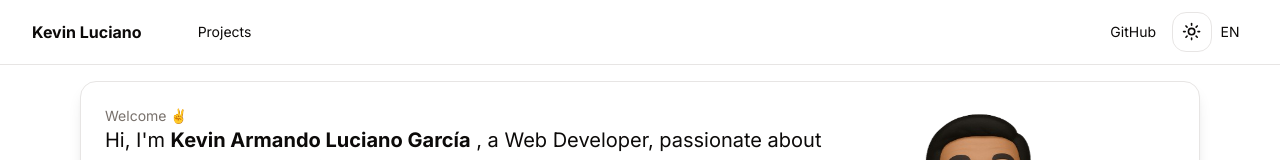
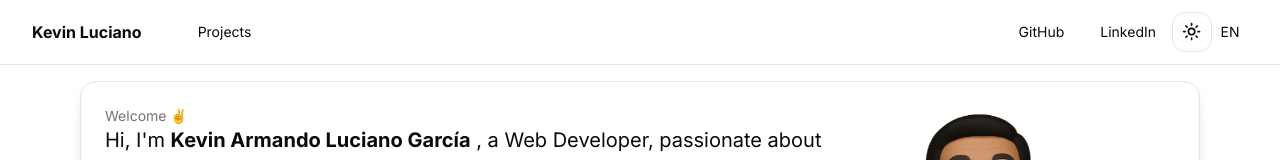
Before and after one commit to kalg12/Astro-Personal-Resume, an Astro site: page /en in a window 1280 px wide. Shown: the top 160 px of the page. Built offline with nearby package versions, Linux system fonts and the light colour scheme; Astro itself is replaced by a stand-in of ours.

Commit message:
Improvement: New linkdin link added

```diff
--- a/src/components/Header.astro
+++ b/src/components/Header.astro
@@ -51,6 +51,14 @@ const t = useTranslations(lang)
         >
           {t('nav.github')}
         </a>
+        <a
+          href="https://www.linkedin.com/in/kalg12/"
+          target="_blank"
+          rel="noreferrer"
+          class={buttonVariants({ variant: 'ghost' })}
+        >
+          {t('nav.linkedin')}
+        </a>
         <ModeToggle client:load />
         <LanguageToggle lang={lang} client:load />
       </nav>
--- a/src/i18n/ui.ts
+++ b/src/i18n/ui.ts
@@ -9,6 +9,7 @@ export const ui = {
   es: {
     'nav.projects': 'Proyectos',
     'nav.github': 'GitHub',
+    'nav.linkedin': 'LinkedIn',
     'footer.madeWith': 'Hecho con',
     'site.title': 'Kevin Luciano - Portafolio',
     'site.description':
@@ -70,6 +71,7 @@ export const ui = {
   en: {
     'nav.projects': 'Projects',
     'nav.github': 'GitHub',
+    'nav.linkedin': 'LinkedIn',
     'footer.madeWith': 'Made with',
     'site.title': 'Kevin Luciano - Portfolio',
     'site.description':
```
